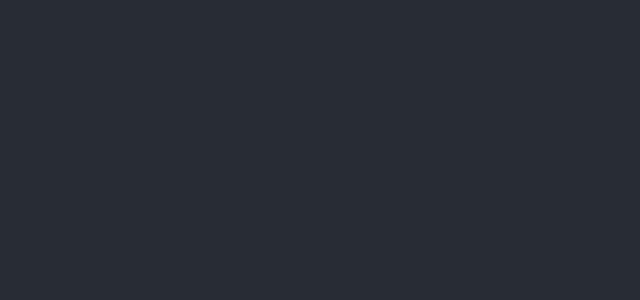
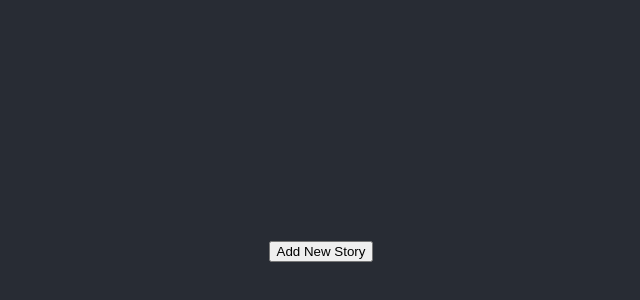
Before and after one commit to MarkLibrarian/test, a React (Create React App) app: page / in a window 1280 px wide. Shown: the part 154-454 px from the top of the page, without its empty margins (319-959 px from the left). Built offline with nearby package versions, Linux system fonts and the light colour scheme.

Commit message:
Add new scene and button components

```diff
--- /dev/null
+++ b/src/AddSceneButton.js
@@ -0,0 +1,9 @@
+import React from 'react'
+
+export default function AddSceneButton(props) {
+    return (
+        <div>
+            <button onClick = {props.addNewScene}>Add New Story</button>
+        </div>
+    )
+}
--- a/src/App.js
+++ b/src/App.js
@@ -1,13 +1,36 @@
 import React from 'react';
 import './App.css';
+import Scene from './Scene'
+import AddSceneButton from './AddSceneButton';
 
-function App() {
+class App extends React.Component {
+  constructor(props){
+    super(props);
+    this.state={
+      scenes:[]
+    }
+  }
+  addNewScene=(e)=>{
+    console.log('Clicked')
+    this.setState((state, props)=>{
+      const newScene={title: "My first scene"}
+      state.scenes.push(newScene)
+      return {
+        scenes:this.state.scenes
+      }
+    })
+  }
+  render(){
+    const scenes = this.state.scenes.map((scene, i) => <Scene key={i}/>)
   return (
     <div className="App">
       <header className="App-header">
+        {scenes}
+        <AddSceneButton addNewScene = {this.addNewScene}/>
+        {/* <p>{this.state.scenes.length}</p> */}
       </header>
     </div>
   );
 }
-
+}
 export default App;
--- /dev/null
+++ b/src/Scene.css
@@ -0,0 +1,3 @@
+.scene {
+    border: 2px solid white
+}
--- /dev/null
+++ b/src/Scene.js
@@ -0,0 +1,12 @@
+import React, { Component } from 'react';
+import './Scene.css'
+
+export default class Scene extends Component {
+    render() {
+        return (
+            <div className="scene">
+                Hello Scene!
+            </div>
+        )
+    }
+}
```
Also changed, not shown: 1 other file (tests, documents, lock files or other folders).
